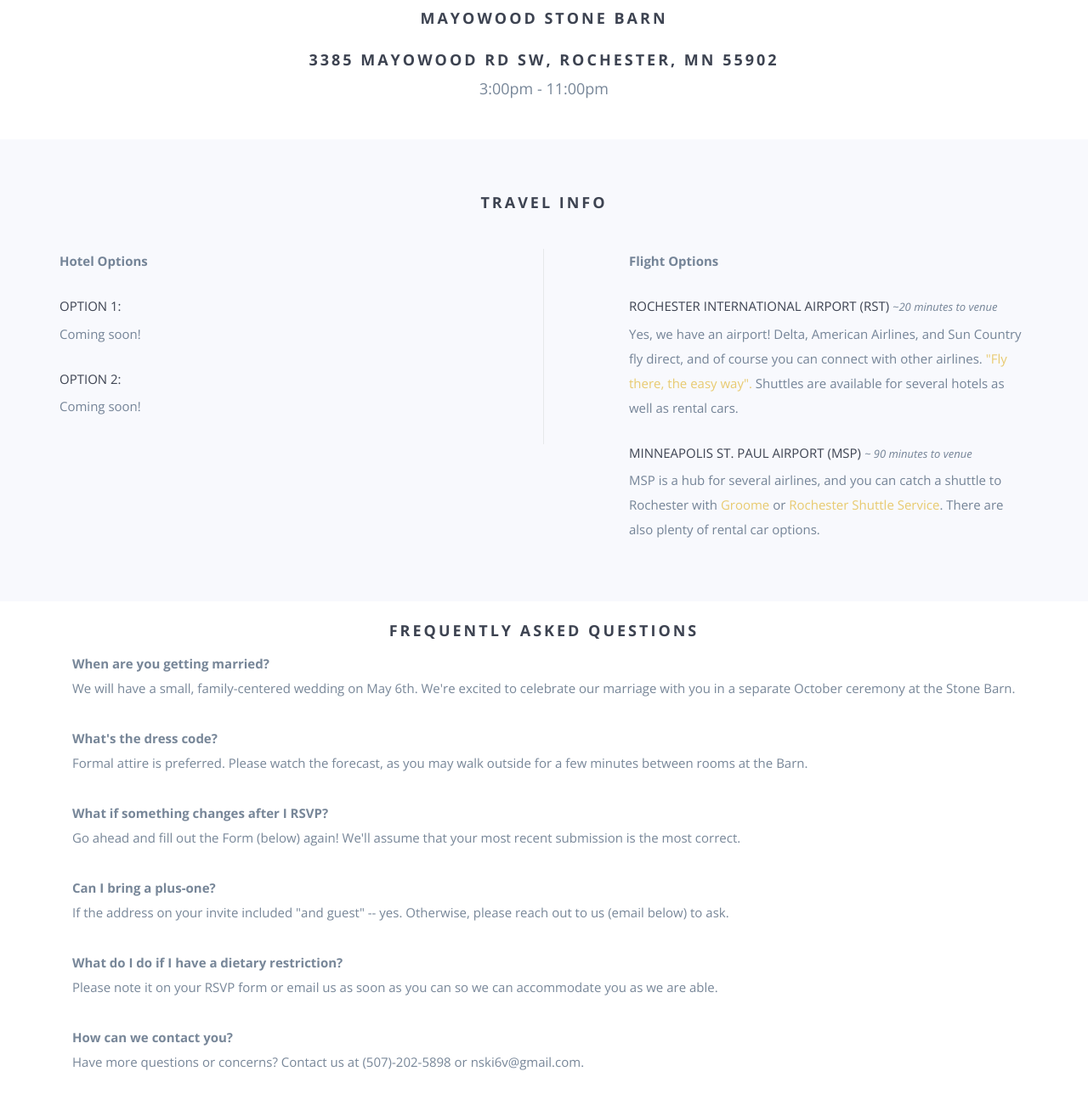
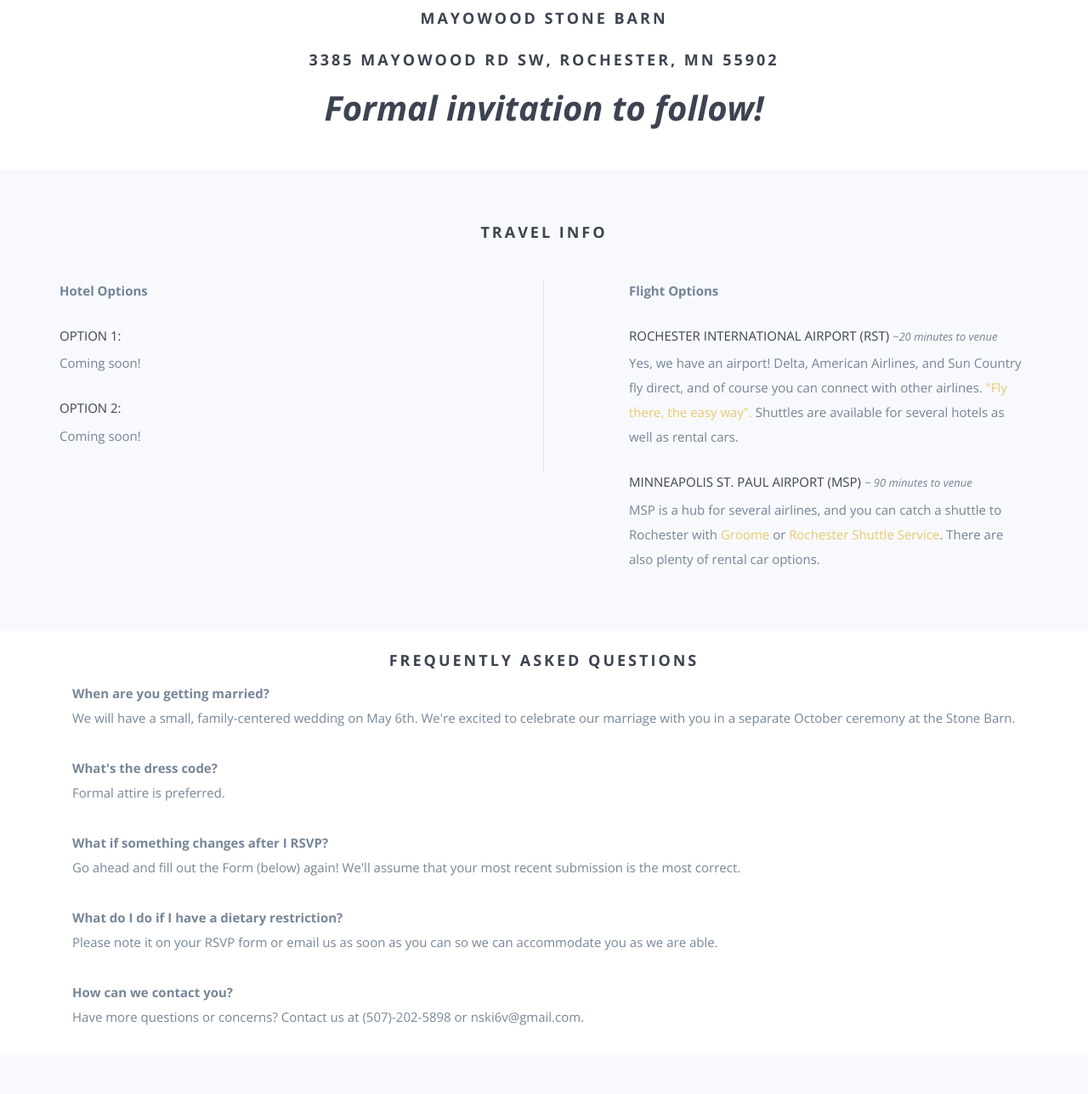
Before and after one commit to vnowakowski/vnowakowski.github.io, a website: page index.html in a window 1280 px wide. Shown: the part 1036-2324 px from the top of the page at 85% size. Drawn offline with nearby package versions, Linux system fonts and the light colour scheme; files whose address does not match are found by name.

Commit message:
Save the Date Edit
Mentioned formal invite, took away the time, some other details.

```diff
--- a/index.html
+++ b/index.html
@@ -88,7 +88,8 @@
                 <h2> <strong> October 21<sup>st </sup> 2023 </h2> </strong> </h2>
                 <h3>Mayowood Stone Barn </h3>
                 <h3> 3385 Mayowood Rd SW, Rochester, MN 55902</h3>
-                <h4> 3:00pm - 11:00pm</h4>
+                <h2><em><strong>Formal invitation to follow!</strong></em></h2>
+                <!-- <h4> 3:00pm - 11:00pm</h4> -->
                 <!-- <div class="share-bar"></div> -->
             </div>
         </div>
@@ -154,16 +155,16 @@
                     <p>
                 <strong> What's the dress code? </strong>
                     <br>
-                    Formal attire is preferred. Please watch the forecast, as you may walk outside for a few minutes between rooms at the Barn.
+                    Formal attire is preferred.
                     <p>
              <strong> What if something changes after I RSVP?</strong>
                     <br>
                     Go ahead and fill out the Form (below) again! We'll assume that your most recent submission is the most correct.
                     <p>
-            <strong> Can I bring a plus-one? </strong>
+            <!--<strong> Can I bring a plus-one? </strong>
                     <br>
                     If the address on your invite included "and guest" -- yes. Otherwise, please reach out to us (email below) to ask.
-                    <p>
+                    <p> -->
             <strong> What do I do if I have a dietary restriction?</strong>
                     <br>
                     Please note it on your RSVP form or email us as soon as you can so we can accommodate you as we are able.
@@ -407,15 +408,14 @@
                 <h2><strong>Can you make it?</strong></h2>
                 <p>We would greatly appreciate if you could RSVP before <em>August 21, 2023</em></p>
 
-<iframe src="https://docs.google.com/forms/d/e/1FAIpQLSc6hfFESyxtxXbPM6sgx0eDKmVVcM4bA5w7yi3iAkDsITNsuA/viewform?embedded=true" width="100%" height="640" frameborder="1" marginheight="0" marginwidth="0">Loading…</iframe>
+ <iframe src="https://docs.google.com/forms/d/e/1FAIpQLSc6hfFESyxtxXbPM6sgx0eDKmVVcM4bA5w7yi3iAkDsITNsuA/viewform?embedded=true" width="100%" height="640" frameborder="1" marginheight="0" marginwidth="0">Loading…</iframe>
 </section>
-
 
 <section class= "events" id="registry">
     <div class="text-center">
         <div class="row">
     <h3>Registry</h3>
-    <h4> (Coming soon) is a link to our registry.</h4>
+    <h4> Coming soon -- a link to our registry.</h4>
     <p> Your presence is a wonderful gift in itself! If you are able, we also greatly appreciate your support as we start a new life together. </p>
     <br>
     <br>
```
